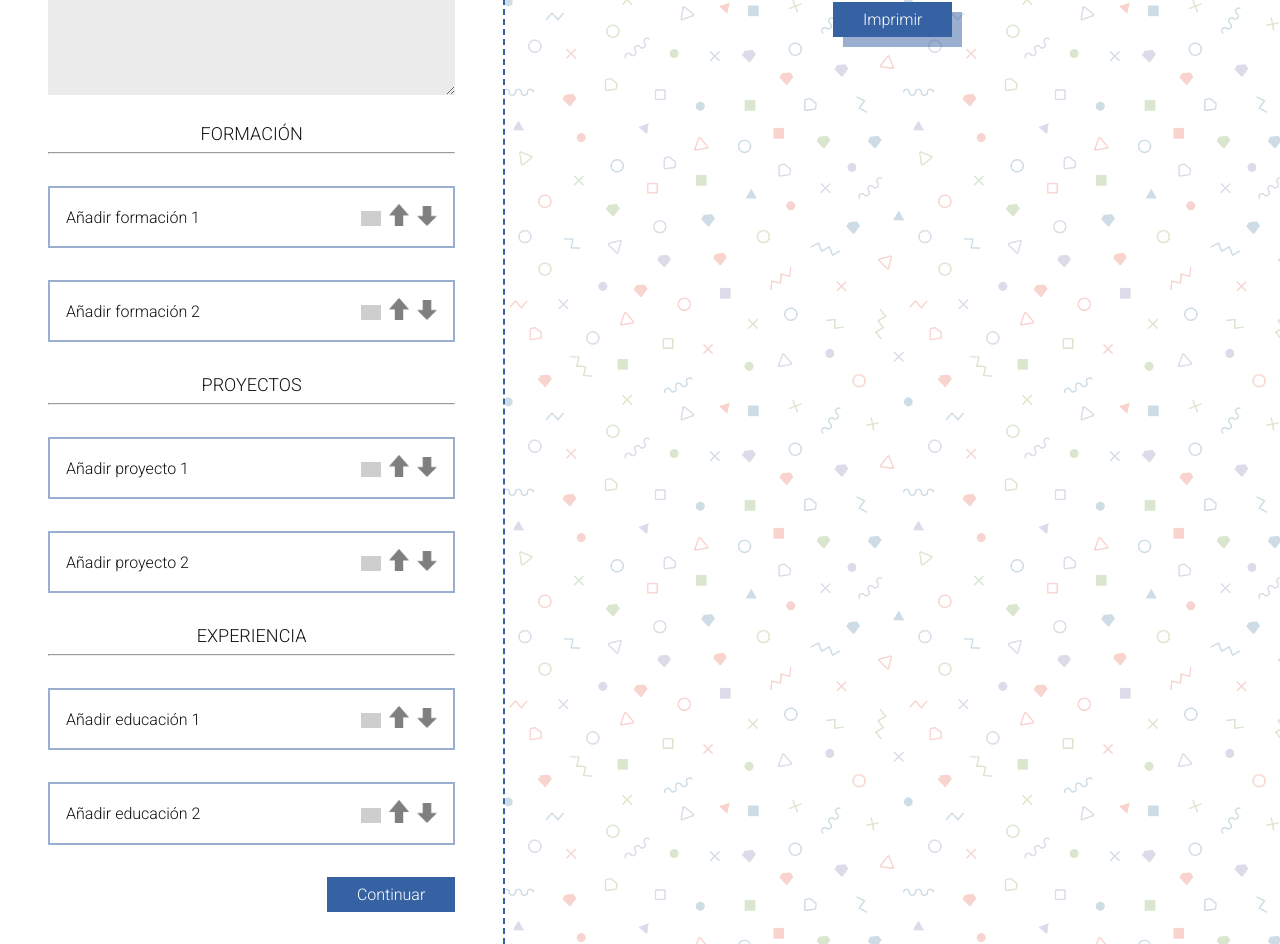
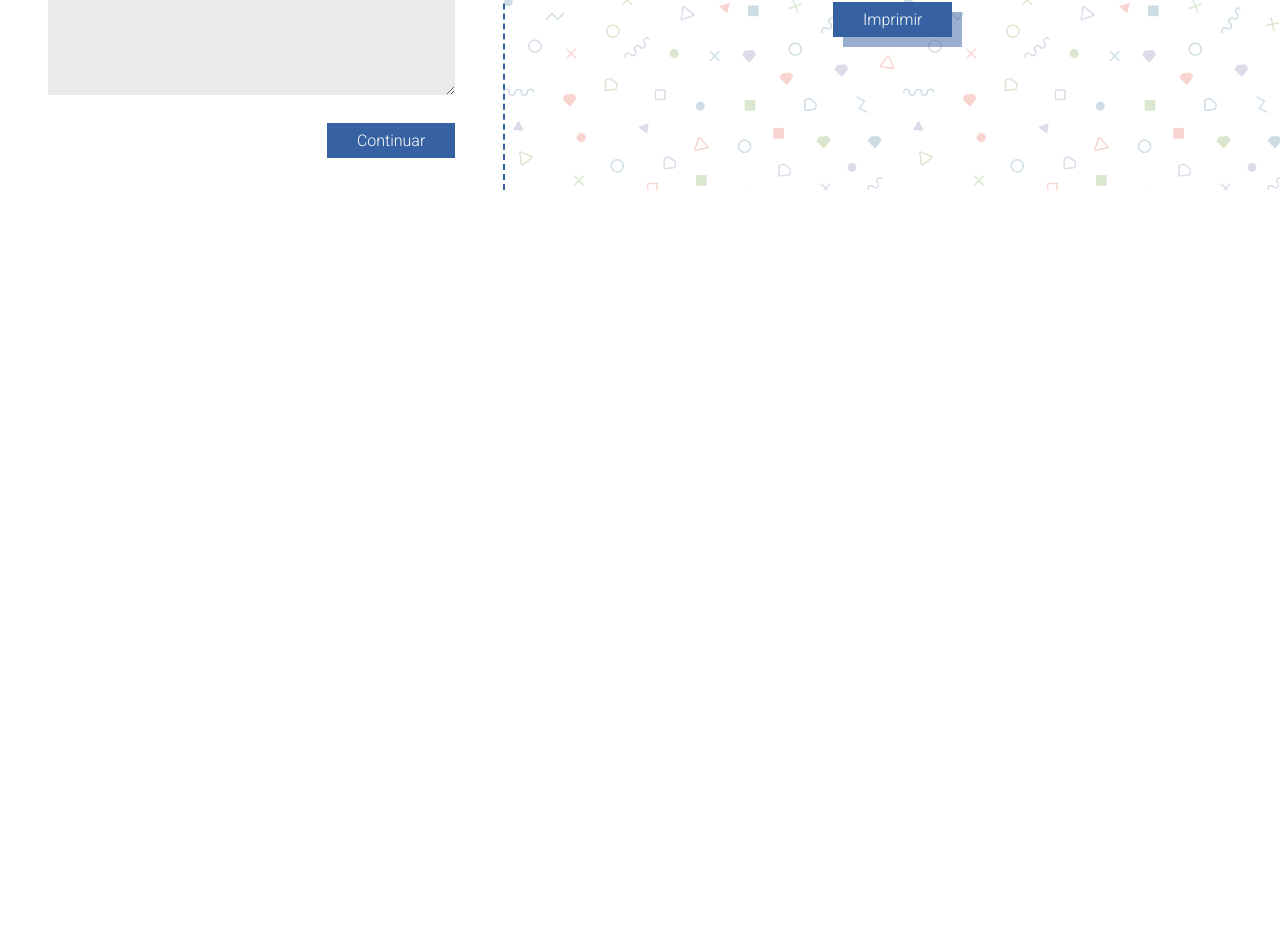
Before and after one commit to Adalab/project-clarke-s4-sass-sass-baby, a React (Create React App) app: page / in a window 1280 px wide. Shown: the part 1080-2024 px from the top of the page. After the commit the page ends 1270 px from the top, so only its background shows below. Built offline with nearby package versions, Linux system fonts and the light colour scheme; grey boxes are pictures that could not be loaded.

Commit message:
Add tabs & btn continue logic

```diff
--- a/package.json
+++ b/package.json
@@ -9,6 +9,7 @@
     "react": "^16.2.0",
     "react-dom": "^16.2.0",
     "react-print": "^1.3.1",
+    "react-router-dom": "^4.2.2",
     "react-scripts": "1.1.0"
   },
   "scripts": {
--- a/public/old-index.html
+++ b/public/old-index.html
@@ -10,7 +10,6 @@
 <body>
 
 
-
 <script type="text/javascript" src="script/main.js">
 </script>
 </body>
--- a/src/App.js
+++ b/src/App.js
@@ -4,7 +4,6 @@
 import SectionGeneral from './components/SectionGeneral';
 import Tabs from './components/Tabs';
 import Form from './components/Form';
-import ButtonsForm from './components/ButtonsForm';
 import RightCv from './components/RightCv';
 import LeftCv from './components/LeftCv';
 
@@ -55,7 +54,6 @@
     return (
       <div className="App">
       <iframe id="ifmcontentstoprint" style={{height: '0px', width: '0px', position: 'absolute'}}></iframe>
-      <main>
       <Header/>
       <div className="formandcv">
       <SectionGeneral handleChange={this.updateState}/>
@@ -69,7 +67,6 @@
       </aside>
       </div>
       </div>
-      </main>
       </div>
     )
   }
--- a/src/components/ButtonsForm.js
+++ /dev/null
@@ -1,19 +0,0 @@
-import React, { Component } from 'react';
-
-class ButtonsForm extends Component {
-render(){
-return(
-  <div className="buttonsChangeForm">
-  <button className="buttonSave hidden" data-id={0}>Guardar</button>
-  <button className="buttonSave hidden" data-id={1}>Guardar</button>
-  <button className="buttonSave hidden" data-id={2}>Guardar</button>
-  <button className="buttonSave hidden" data-id={3}>Guardar</button>
-  <button className="buttonSave hidden" data-id={4}>Guardar</button>
-  <button className="buttonSave hidden" data-id={5}>Guardar</button>
-  <button className="buttonContinue">Continuar</button>
-  </div>
-);
-}
-}
-
-export default ButtonsForm;
--- a/src/components/Form.js
+++ b/src/components/Form.js
@@ -2,15 +2,25 @@
 import Fieldset from './Fieldset';
 import Colapsable from './Colapsable';
 import PersonalData from './PersonalData';
-
+import { Link, Route, Switch } from 'react-router-dom';
+// const { Link, Route, Switch } = 'react-router-dom';
 
 class Form extends Component {
   render(){
     return (
       <form className="main-form" id="main-form" action method="post">
 
+      <Route exact path="/" render={()=>
+        <div>
           <PersonalData handleChange={this.props.handleChange}/>
+          <div className="buttonsChangeForm">
+            <button className="buttonContinue"><Link to="/studies">Continuar</Link></button>
+          </div>
+        </div>
+      }/>
 
+      <Route path="/studies" render={()=>
+        <div>
         <Fieldset title="Formación">
           <Colapsable box= "firstEducationBox" link="Añadir formación 1">
             <div className="drop-down">
@@ -30,7 +40,14 @@
           </div>
           </Colapsable>
         </Fieldset>
+        <div className="buttonsChangeForm">
+          <button className="buttonContinue"><Link to="/projects">Continuar</Link></button>
+        </div>
+      </div>
+      }/>
 
+      <Route path="/projects" render={()=>
+        <div>
       <Fieldset title= "Proyectos">
       <Colapsable box="firstProyectBox" link="Añadir proyecto 1">
         <div className= "drop-down">
@@ -88,7 +105,14 @@
         </div>
       </Colapsable>
       </Fieldset>
+      <div className="buttonsChangeForm">
+        <button className="buttonContinue"><Link to="/experience">Continuar</Link></button>
+      </div>
+    </div>
+    }/>
 
+    <Route path="/experience" render={()=>
+      <div>
       <Fieldset title= "Experiencia">
       <Colapsable box="firstExperienceBox" link="Añadir educación 1">
       <div className="drop-down">
@@ -109,6 +133,12 @@
       </div>
       </Colapsable>
       </Fieldset>
+      <div className="buttonsChangeForm">
+        <button className="buttonContinue"><Link exact to="/">Continuar</Link></button>
+      </div>
+    </div>
+      }/>
+
       </form>
     );
   }
--- a/src/components/SectionGeneral.js
+++ b/src/components/SectionGeneral.js
@@ -1,15 +1,14 @@
 import React, { Component } from 'react';
 import Tabs from './Tabs';
 import Form from './Form';
-import ButtonsForm from './ButtonsForm';
+
 
 class SectionGeneral extends Component {
   render(){
     return (
       <section id="section-form">
         <Tabs/>
-  <Form handleChange={this.props.handleChange}/>
-  <ButtonsForm/>
+        <Form handleChange={ this.props.handleChange }/>
       </section>
     );
   }
--- a/src/components/Tabs.js
+++ b/src/components/Tabs.js
@@ -1,17 +1,26 @@
 import React, { Component } from 'react';
 import TabsItem from './TabsItem';
+import { NavLink } from 'react-router-dom';
 
 
 class Tabs extends Component {
   render(){
     return (
       <nav className="main-nav">
-      <ul className="main-nav-list">
-      <TabsItem dataid={0} display="active" logo="woman-avatar" alt="icon personal data" className="icon-personal" navClass="nav-personalData" titleTab="Datos personales"/>
-      <TabsItem dataid={1} logo="hat-education" alt="icon education" className="icon-education" navClass="nav-education" titleTab="Formación"/>
-      <TabsItem dataid={2} logo="presentation" alt="icon projects" className="icon-projects" navClass="nav-project" titleTab="Proyectos"/>
-      <TabsItem dataid={3} logo="suitcase" alt="icon experience" className="icon-experience" navClass="nav-experience" titleTab="Experiencia Laboral"/>
-      </ul>
+        <ul className="main-nav-list">
+          <NavLink exact to="/" activeClassName="active">
+            <TabsItem dataid={0} logo="woman-avatar" alt="icon personal data" className="icon-personal" navClass="nav-personalData" titleTab="Datos personales"/>
+          </NavLink>
+          <NavLink exact to="/studies" activeClassName="active">
+            <TabsItem dataid={1} logo="hat-education" alt="icon education" className="icon-education" navClass="nav-education" titleTab="Formación"/>
+          </NavLink>
+          <NavLink exact to="/projects" activeClassName="active">
+            <TabsItem dataid={2} logo="presentation" alt="icon projects" className="icon-projects" navClass="nav-project" titleTab="Proyectos"/>
+          </NavLink>
+          <NavLink exact to="/experience" activeClassName="active">
+            <TabsItem dataid={3} logo="suitcase" alt="icon experience" className="icon-experience" navClass="nav-experience" titleTab="Experiencia Laboral"/>
+          </NavLink>
+        </ul>
       </nav>
     );
   }
--- a/src/components/TabsItem.js
+++ b/src/components/TabsItem.js
@@ -5,10 +5,10 @@
   render(){
     return(
       <li className="button-menu" data-id={this.props.dataid}>
-      <button className={`main-nav-button ${this.props.display}`}>
-      <img src={`img/${this.props.logo}.png`} alt={this.props.alt} className={`nav-icon ${this.props.className}`} />
-      <p className={`nav-text ${this.props.navClass}`}>{this.props.titleTab}</p>
-      </button>
+        <button className="main-nav-button" >
+        <img src={`img/${this.props.logo}.png`} alt={this.props.alt} className={`nav-icon ${this.props.className}`} />
+        <p className={`nav-text ${this.props.navClass}`}>{this.props.titleTab}</p>
+        </button>
       </li>
     );
   }
--- a/src/index.css
+++ b/src/index.css
@@ -111,6 +111,10 @@
   .buttonContinue:hover {
     color: #3661A2;
     background-color: #ffffff; }
+  .buttonContinue a {
+    text-decoration: inherit;
+    color: inherit;
+    cursor: auto; }
   @media all and (min-width: 1024px) {
     .buttonContinue {
       box-shadow: 10px 10px rgba(54, 97, 162, 0.5);
@@ -294,7 +298,7 @@
     .main-nav-button {
       height: 96px; } }
 
-.active {
+a.active button {
   opacity: 1; }
 
 .display-none {
--- a/src/index.js
+++ b/src/index.js
@@ -3,7 +3,13 @@
 import './index.css';
 import App from './App';
 import legacyCode from './legacy';
+import { BrowserRouter } from 'react-router-dom';
 
+ReactDOM.render(
+  <BrowserRouter>
+    <App />
+  </BrowserRouter>,
+  document.getElementById('root')
+);
 
-ReactDOM.render(<App />, document.getElementById('root'));
 // legacyCode();
--- a/src/scss/components/_buttons.scss
+++ b/src/scss/components/_buttons.scss
@@ -78,6 +78,11 @@
     color: $colorPrimary;
     background-color: $colorLight;
   }
+  a {
+    text-decoration: inherit;
+    color: inherit;
+    cursor: auto;
+  }
   @media all and (min-width: 1024px) {
     box-shadow: 10px 10px $colorSecondary;
     transition: box-shadow ease 0.5s, color ease 0.5s;
--- a/src/scss/layout/_nav.scss
+++ b/src/scss/layout/_nav.scss
@@ -49,6 +49,6 @@
 
 }
 
-.active {
+a.active button {
   opacity: 1;
 }
```
Also changed, not shown: 1 other file (tests, documents, lock files or other folders). Lines whose indentation alone changed are shown as unchanged.
